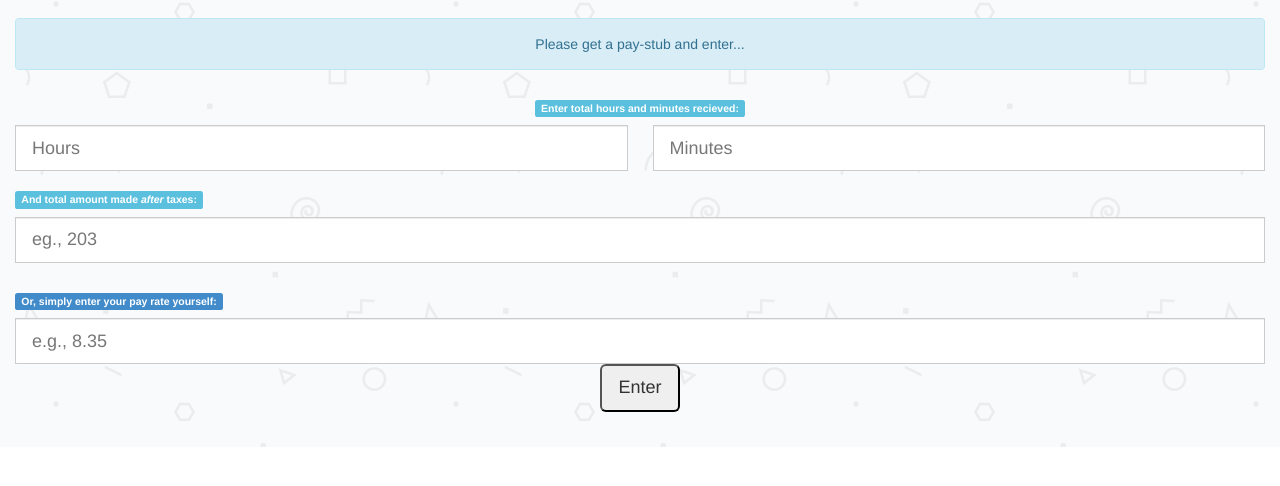
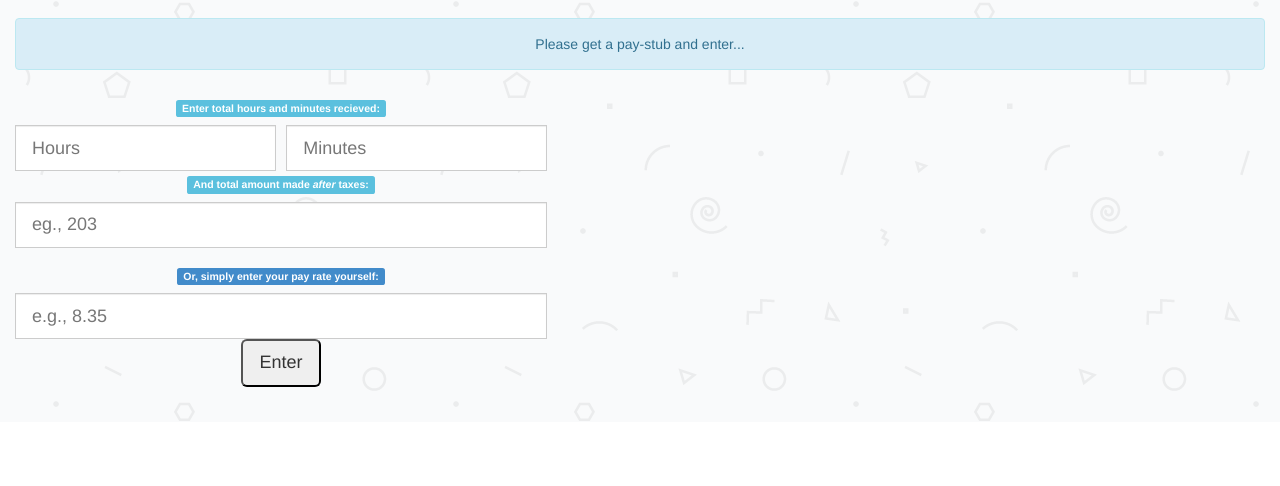
Before and after one commit to MarkForsythe/Time-Calculator, a plain HTML site: page www/index.html in a window 1280 px wide. Shown: the part 54-540 px from the top of the page. Drawn offline with nearby package versions, Linux system fonts and the light colour scheme.

Commit message:
css fixed

```diff
--- a/www/css/index.css
+++ b/www/css/index.css
@@ -42,7 +42,7 @@ h4 {
 }
 
 .floatleft {
-    float: left;
+    display: block;
 }
 
 .table {
--- a/www/index.html
+++ b/www/index.html
@@ -59,11 +59,11 @@
                       <input type="number" class="setup form-control" id="hourcount" placeholder="Hours">
                       <input type="number" class="setup form-control" id="minutecount" placeholder="Minutes">
                       <div class="floatleft"><h5 id="calcalert2"><span class="label label-info" role="alert">And total amount made <i>after</i> taxes:</span></h5></div>
-                      <input type="text" class="setup form-control" id="paycheckamount" placeholder="eg., 203">
+                      <input type="number" class="setup form-control" id="paycheckamount" placeholder="eg., 203">
                       <div class="floatleft"><h5 id="manualalert"><span class="label label-primary" role="alert">Or, simply enter your pay rate yourself:</span></h5></div>
                       <input type="number" class="setup form-control" id="manualpayrate" placeholder="e.g., 8.35">
 
-                      <div><button class="btn-lg" id="enter">Enter</button></div>
+                      <div class="floatleft"><button class="btn-lg" id="enter">Enter</button></div>
                 </div>
 
                   <p id="moneyprogression">$0.000</p>
```
